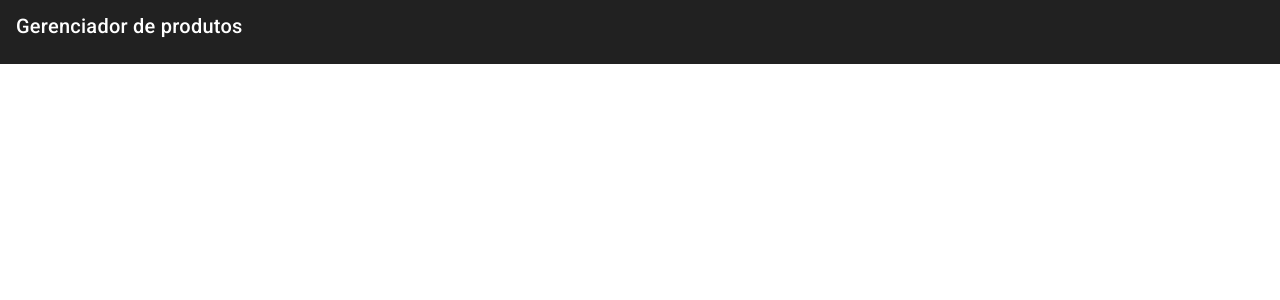
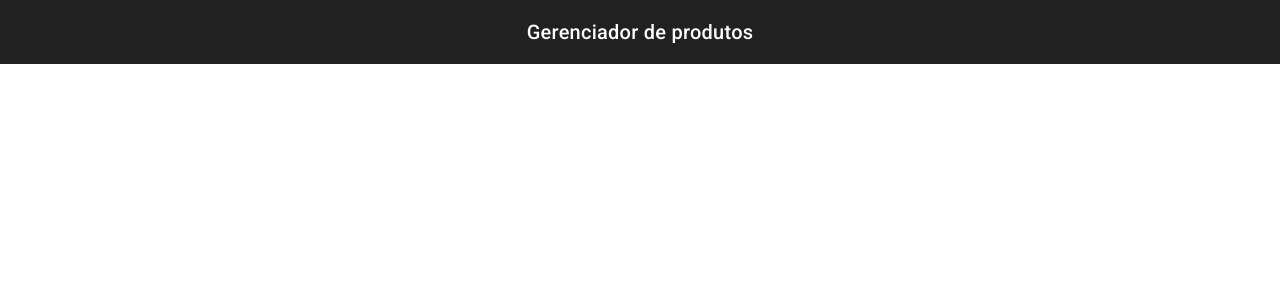
Before and after one commit to CadisRaziel/test-angular, an Angular app: page / in a window 1280 px wide. Shown: the top 300 px of the page. Built offline with nearby package versions, Linux system fonts and the light colour scheme.

Commit message:
feat: adiciona classes css para centralizar conteudo

```diff
--- a/src/app/shared/components/header/header.component.html
+++ b/src/app/shared/components/header/header.component.html
@@ -1,4 +1,12 @@
 <!-- utilizando o component importado no header componnets -->
 <mat-toolbar>
-    <p>Gerenciador de produtos</p>
+    <!-- o container e estilizacao css que criamos no style.scss global -->
+    <div class="container">
+        <div class="content-container">
+            <!-- aqui esta a estilizacao do meu css local do component header ele so sera usado aqui -->
+            <div class="title">
+                Gerenciador de produtos
+            </div>
+        </div>
+    </div>
 </mat-toolbar>
--- a/src/app/shared/components/header/header.component.scss
+++ b/src/app/shared/components/header/header.component.scss
@@ -0,0 +1,5 @@
+//!OBS O CSS AQUI SO SERA USADO NO COMPONENT HEADER !!
+
+.title {
+   text-align: center;
+}
--- a/src/styles.scss
+++ b/src/styles.scss
@@ -1,4 +1,50 @@
-/* You can add global styles to this file, and also import other style files */
+//! OBS aqui nessa classe global eu utilizo tudo que sera usado pela aplicacao TODA !!!
 
 html, body { height: 100%; }
 body { margin: 0; font-family: Roboto, "Helvetica Neue", sans-serif; }
+
+// estilizacao do header
+.container {
+    display: flex;
+    width: 100%;
+    justify-content: center;
+}
+
+// estilizacao do conteudo da pagina (para ficar centralizada ao meio com as bordas laterias, o padrao de qualquer pagina
+.content-container {
+    width: 100%;
+    max-width: 748px;
+}
+
+
+/*
+flex:
+    Ao aplicar display: flex; a um elemento, ele se torna um flex container, e todos os seus filhos diretos se tornam itens flexíveis.
+    Isso traz várias vantagens para o posicionamento e alinhamento dos itens dentro do container, como:
+    Alinhamento automático: Você pode alinhar os itens ao longo dos eixos vertical (chamado de eixo secundário) e horizontal (eixo principal) facilmente.
+    Distribuição de espaço: Ele distribui o espaço disponível entre os itens, permitindo, por exemplo,
+    que eles ocupem a mesma quantidade de espaço ou que tenham tamanhos diferentes baseados em proporções.
+    Direção do layout: Você pode mudar a direção do layout para ser em linha (horizontal) ou coluna (vertical).
+*/
+
+//------
+
+/*
+width: 100%;
+    pega 100% da largura da tela
+*/
+
+//-------
+
+/*
+justify-content: center;
+    Centraliza ao meio da tela
+*/
+
+//-------
+
+/*
+max-width: 748px;
+    A largura maxima do componente sera de 748px, ou seja ele so vai poder expandir ate a nossa definicao que e 748px da tela
+    Monitores muito grande vai sentir essa diferenca
+*/
```
